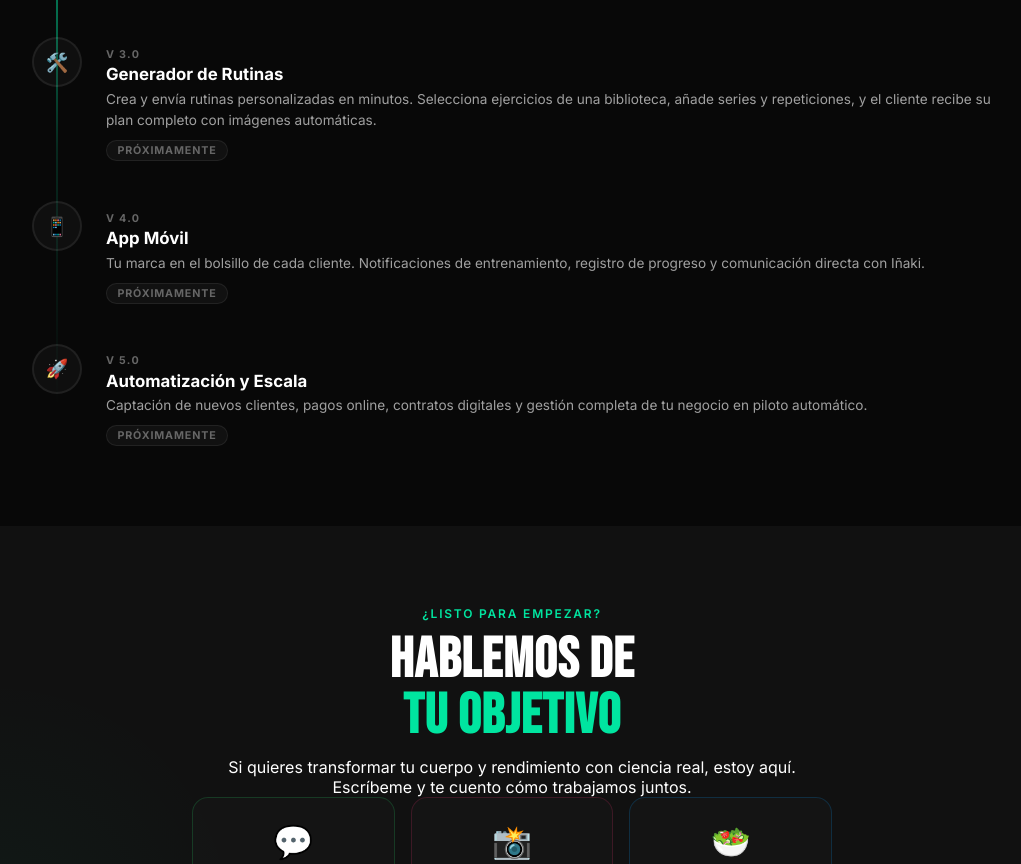
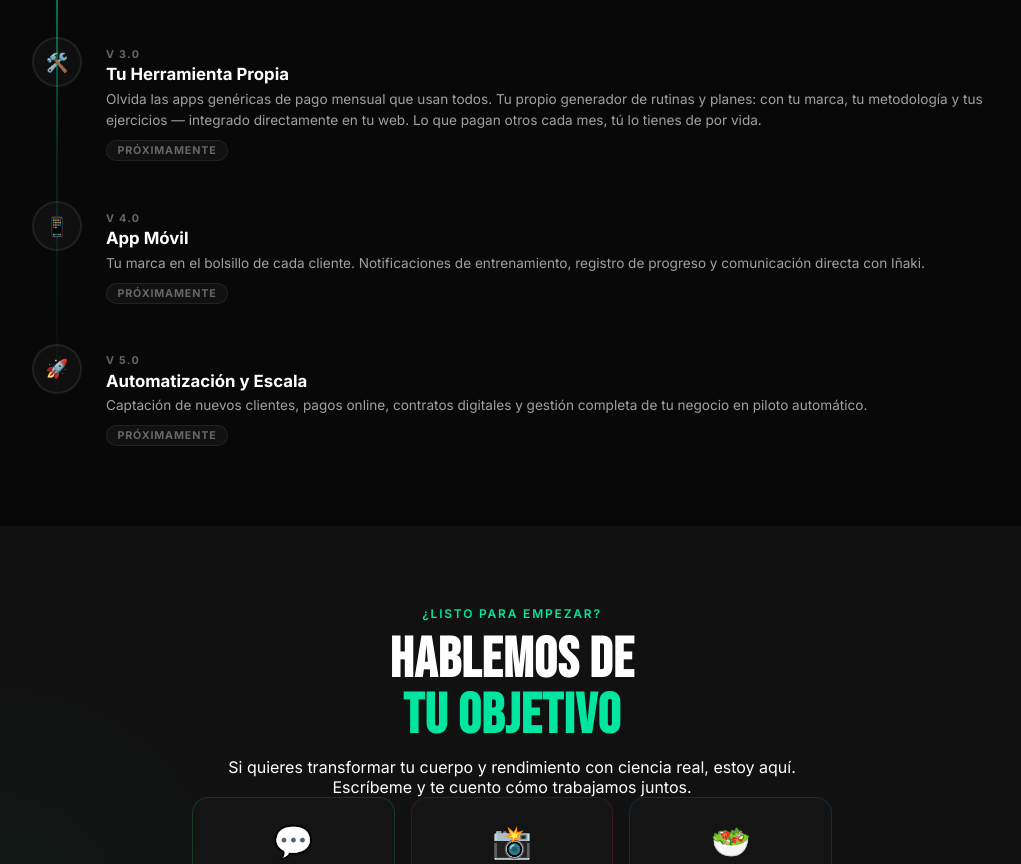
Before and after one commit to zeogarca/kit-instagram-web, a plain HTML site: page index.html in a window 1280 px wide. Shown: the part 6061-6925 px from the top of the page, without its empty margins (128-1149 px from the left). Drawn offline with Linux system fonts and the light colour scheme.

Commit message:
Reframe V3 roadmap: custom tool vs generic paid apps
Co-Authored-By: Claude Sonnet 4.6 <noreply@anthropic.com>

```diff
--- a/index.html
+++ b/index.html
@@ -1349,8 +1349,8 @@
         <div class="roadmap-dot locked">🛠️</div>
         <div class="roadmap-content">
           <div class="roadmap-version">V 3.0</div>
-          <div class="roadmap-title">Generador de Rutinas</div>
-          <div class="roadmap-desc">Crea y envía rutinas personalizadas en minutos. Selecciona ejercicios de una biblioteca, añade series y repeticiones, y el cliente recibe su plan completo con imágenes automáticas.</div>
+          <div class="roadmap-title">Tu Herramienta Propia</div>
+          <div class="roadmap-desc">Olvida las apps genéricas de pago mensual que usan todos. Tu propio generador de rutinas y planes: con tu marca, tu metodología y tus ejercicios — integrado directamente en tu web. Lo que pagan otros cada mes, tú lo tienes de por vida.</div>
           <span class="roadmap-badge locked">Próximamente</span>
         </div>
       </div>
```
